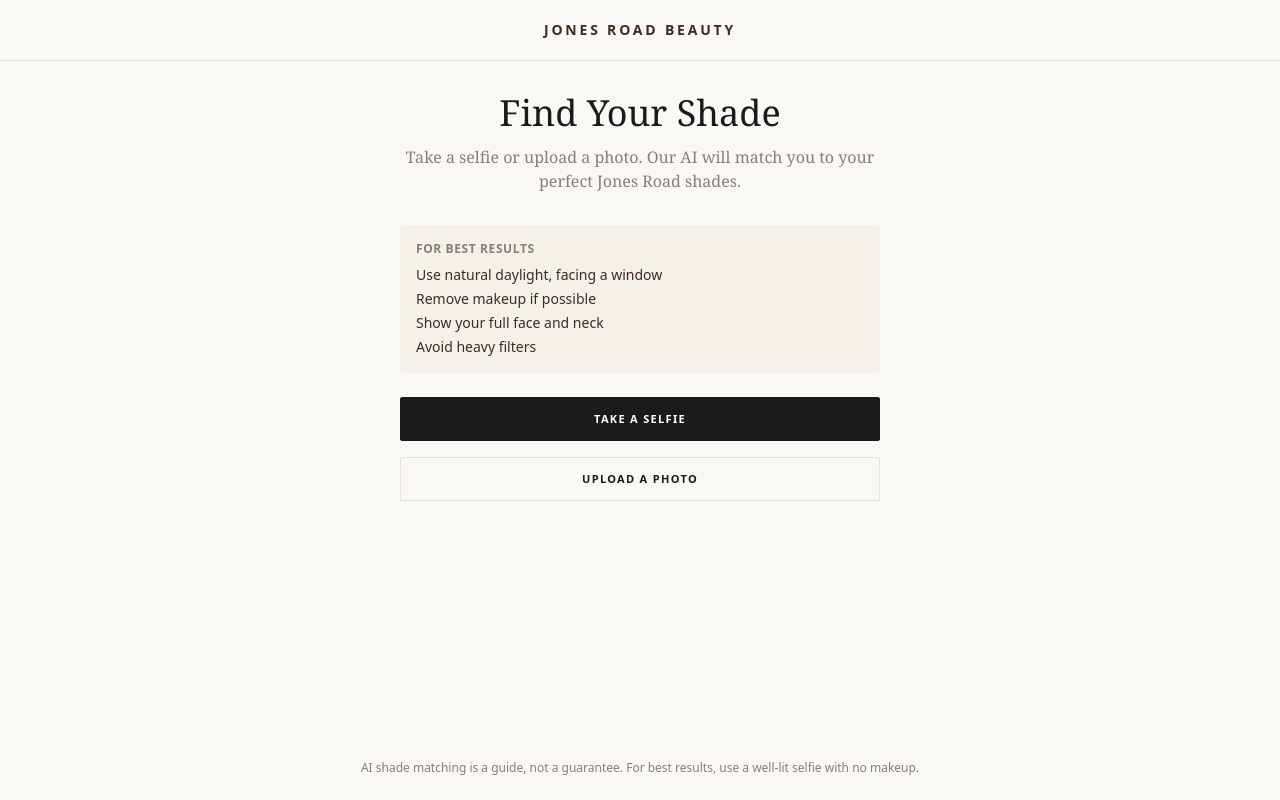
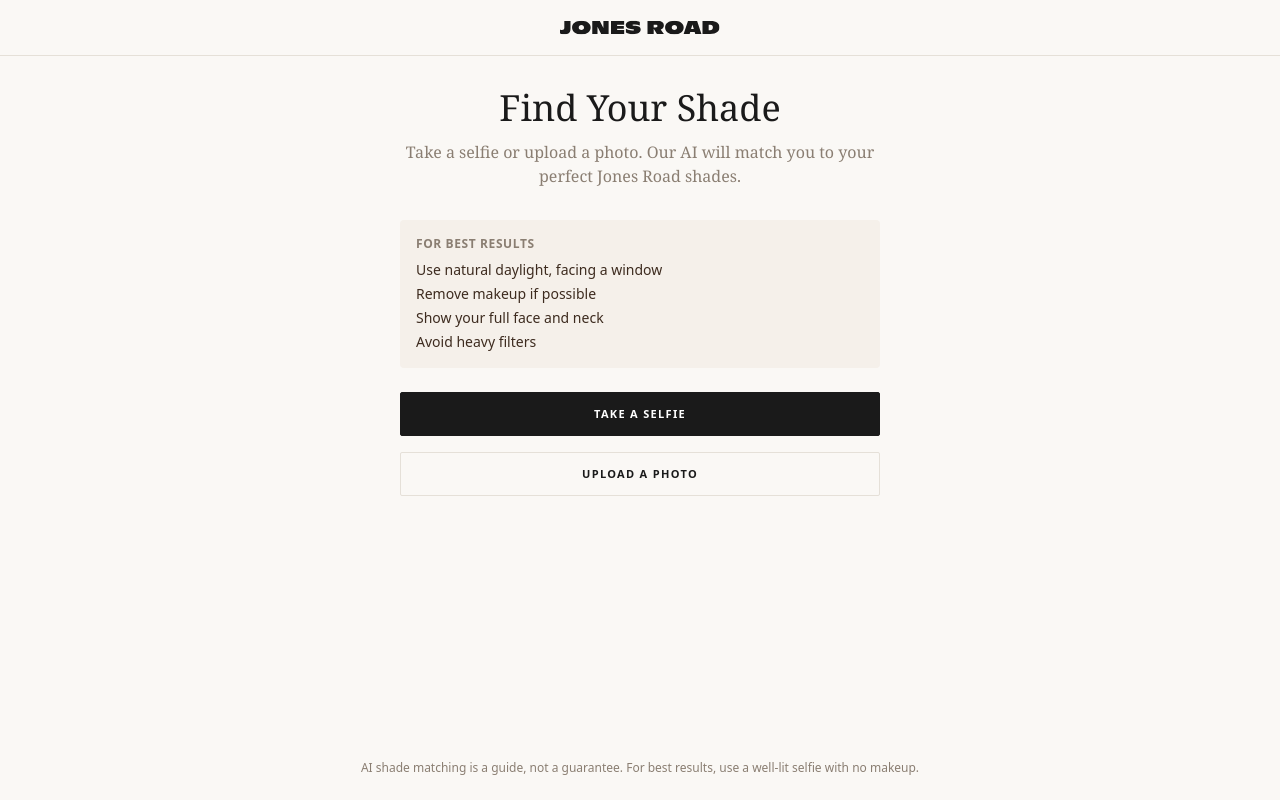
Before and after one commit to CodyPlofker/jrb-shade-ai, a Next.js app: page / in a window 1280 px wide. Built offline with nearby package versions, Linux system fonts and the light colour scheme.

Commit message:
UX fixes: square camera, prominent CTA, real logo, tint-first results

```diff
--- a/src/app/layout.tsx
+++ b/src/app/layout.tsx
@@ -13,8 +13,8 @@
 });
 
 export const metadata: Metadata = {
-  title: "Create Next App",
-  description: "Generated by create next app",
+  title: "Find Your Shade | Jones Road Beauty",
+  description: "Take a selfie and let AI match you to your perfect Jones Road Beauty shades.",
 };
 
 export default function RootLayout({
--- a/src/app/page.tsx
+++ b/src/app/page.tsx
@@ -87,12 +87,26 @@
     <div className="min-h-screen flex flex-col">
       {/* Header */}
       <header className="flex items-center justify-center py-5 px-4 border-b border-[var(--jrb-border)]">
-        <a
-          href="https://jonesroadbeauty.com"
-          className="text-[var(--jrb-brown)] tracking-[0.2em] text-sm uppercase"
-          style={{ fontFamily: "system-ui, sans-serif", fontWeight: 600 }}
-        >
-          Jones Road Beauty
+        <a href="https://jonesroadbeauty.com">
+          <svg width="160" height="15" viewBox="0 0 256 22" fill="none" xmlns="http://www.w3.org/2000/svg">
+            <title>Jones Road</title>
+            <g clipPath="url(#clip0_302_3878)">
+              <path d="M0 20.26V14C0.920058 14.6837 2.0443 15.0361 3.19 15C5.49 15 6.92 13.82 6.92 11.5V0.710007H16.79V13.27C16.79 19.35 12.69 21.96 6.79 21.96C3.43 22 1 21.08 0 20.26Z" fill="currentColor"/>
+              <path d="M34.2086 0C24.8886 0 19.3086 4.46 19.3086 10.81C19.3086 16.94 24.8886 22 34.1786 22C43.4686 22 49.0586 17 49.0586 10.85C49.0586 4.46 43.4686 0 34.2086 0ZM34.2086 15C33.6528 15.0452 33.0938 14.9708 32.5693 14.7816C32.0447 14.5925 31.5668 14.293 31.1678 13.9035C30.7689 13.514 30.458 13.0434 30.2563 12.5236C30.0546 12.0037 29.9667 11.4467 29.9986 10.89C29.9986 8.52 31.5986 7 34.1786 7C36.7586 7 38.3986 8.5 38.3986 10.87C38.4336 11.4292 38.3477 11.9894 38.1468 12.5125C37.9458 13.0355 37.6345 13.5091 37.2341 13.9011C36.8336 14.293 36.3534 14.594 35.8261 14.7836C35.2989 14.9733 34.7369 15.0471 34.1786 15H34.2086Z" fill="currentColor"/>
+              <path d="M77.7791 0.700195V21.2602H65.8891L59.9991 9.9202V21.2602H51.6191V0.700195H63.7291L69.4391 11.9502V0.700195H77.7791Z" fill="currentColor"/>
+              <path d="M102.689 15.1802V21.2602H81.5586V0.700195H102.629V6.7802H91.4286V8.6002H102.139V13.1802H91.4286V15.1802H102.689Z" fill="currentColor"/>
+              <path d="M105.439 19.09V13.15C108.512 14.9609 112.013 15.9173 115.579 15.92C117.519 15.92 118.339 15.62 118.339 14.92C118.339 14.22 117.859 13.98 116.339 13.77L113.429 13.36C107.929 12.6 105.199 10.57 105.199 7.02002C105.199 3.02002 108.989 0.0200195 117.609 0.0200195C122.929 0.0200195 126.049 1.19002 127.689 2.02002V7.84002C125.025 6.62086 122.119 6.01923 119.189 6.08002C116.549 6.08002 115.849 6.46002 115.849 7.08002C115.849 7.55002 116.159 7.84002 117.979 8.02002L121.109 8.37002C126.209 8.93002 129.109 10.6 129.109 14.37C129.109 19.01 124.109 21.85 116.969 21.85C112.958 21.9439 108.994 20.9634 105.489 19.01" fill="currentColor"/>
+              <path d="M153.07 10.92C154.95 10.92 155.99 10.13 155.99 8.72001C155.99 7.31001 154.99 6.67001 153.16 6.67001H149.88V10.92H153.07ZM155.07 21.26L149.91 13.15V21.26H140V0.710007H157.5C162.84 0.710007 166.18 3.41001 166.18 7.78001C166.243 9.2721 165.759 10.7359 164.821 11.8974C163.882 13.0588 162.552 13.8384 161.08 14.09L166.27 21.26H155.07Z" fill="currentColor"/>
+              <path d="M183.051 0C173.731 0 168.141 4.46 168.141 10.81C168.141 16.94 173.731 22 183.001 22C192.271 22 197.881 17 197.881 10.85C197.891 4.46 192.301 0 183.051 0ZM183.051 15C182.499 15.0462 181.944 14.974 181.422 14.7884C180.9 14.6028 180.425 14.3079 180.026 13.9236C179.627 13.5393 179.316 13.0743 179.111 12.5598C178.907 12.0453 178.814 11.493 178.841 10.94C178.801 8.52 180.431 7 183.001 7C185.571 7 187.221 8.5 187.221 10.87C187.256 11.4292 187.17 11.9894 186.969 12.5125C186.768 13.0355 186.457 13.5091 186.056 13.9011C185.656 14.293 185.175 14.594 184.648 14.7836C184.121 14.9733 183.559 15.0471 183.001 15H183.051Z" fill="currentColor"/>
+              <path d="M214.059 13.5102L211.909 6.1702L209.719 13.5102H214.059ZM215.429 18.1502H208.359L207.449 21.2602H197.789L204.789 0.700195H219.389L226.309 21.2602H216.379L215.429 18.1502Z" fill="currentColor"/>
+              <path d="M241.11 0.699997H228V21.26H240.2C250.79 21.26 255.2 16.21 255.2 10.84C255.23 5.05 250.61 0.699997 241.11 0.699997ZM240.05 15.21H237.89V6.75H240.41C243.41 6.75 244.6 8.55 244.6 10.81C244.6 13.42 243.08 15.21 240.05 15.21Z" fill="currentColor"/>
+            </g>
+            <defs>
+              <clipPath id="clip0_302_3878">
+                <rect width="255.23" height="21.96" fill="white"/>
+              </clipPath>
+            </defs>
+          </svg>
         </a>
       </header>
 
--- a/src/components/CameraCapture.tsx
+++ b/src/components/CameraCapture.tsx
@@ -177,7 +177,7 @@
       {/* Camera mode */}
       {mode === "camera" && (
         <div className="w-full">
-          <div className="camera-viewfinder aspect-[3/4] bg-black rounded-lg mb-4">
+          <div className="camera-viewfinder aspect-square bg-black rounded-lg mb-4">
             <video
               ref={videoRef}
               autoPlay
@@ -210,25 +210,25 @@
       {/* Preview mode */}
       {mode === "preview" && previewImage && (
         <div className="w-full">
-          <div className="aspect-[3/4] bg-black rounded-lg mb-4 overflow-hidden">
+          <div className="aspect-square bg-black rounded-lg mb-4 overflow-hidden">
             <img
               src={previewImage}
               alt="Your selfie"
               className="w-full h-full object-cover rounded-lg"
             />
           </div>
-          <div className="flex gap-3">
+          <div className="flex flex-col gap-3">
+            <button
+              onClick={handleConfirm}
+              className="jrb-button jrb-button-primary w-full"
+            >
+              Find My Shades
+            </button>
             <button
               onClick={handleRetake}
-              className="jrb-button jrb-button-secondary flex-1"
+              className="jrb-button jrb-button-secondary w-full"
             >
               Retake
-            </button>
-            <button
-              onClick={handleConfirm}
-              className="jrb-button jrb-button-primary flex-1"
-            >
-              Find My Shades
             </button>
           </div>
         </div>
--- a/src/components/Results.tsx
+++ b/src/components/Results.tsx
@@ -50,8 +50,15 @@
   const [showAllCoverage, setShowAllCoverage] = useState(false);
   const { analysis, miracleBalm, complexion } = result;
 
-  // Split MB recs into primary and alternates
-  const primaryMB = miracleBalm.filter((r) => r.type === "Primary");
+  // Split MB recs into primary and alternates, with Tint always first
+  const usagePriority = ["All-Over Tint", "Blush", "Bronzer", "Highlighter", "Colorless Glow"];
+  const primaryMB = miracleBalm
+    .filter((r) => r.type === "Primary")
+    .sort((a, b) => {
+      const aIdx = usagePriority.indexOf(a.usage);
+      const bIdx = usagePriority.indexOf(b.usage);
+      return (aIdx === -1 ? 99 : aIdx) - (bIdx === -1 ? 99 : bIdx);
+    });
   const altMB = miracleBalm.filter((r) => r.type === "Alt");
 
   const confidenceColor = {
```
